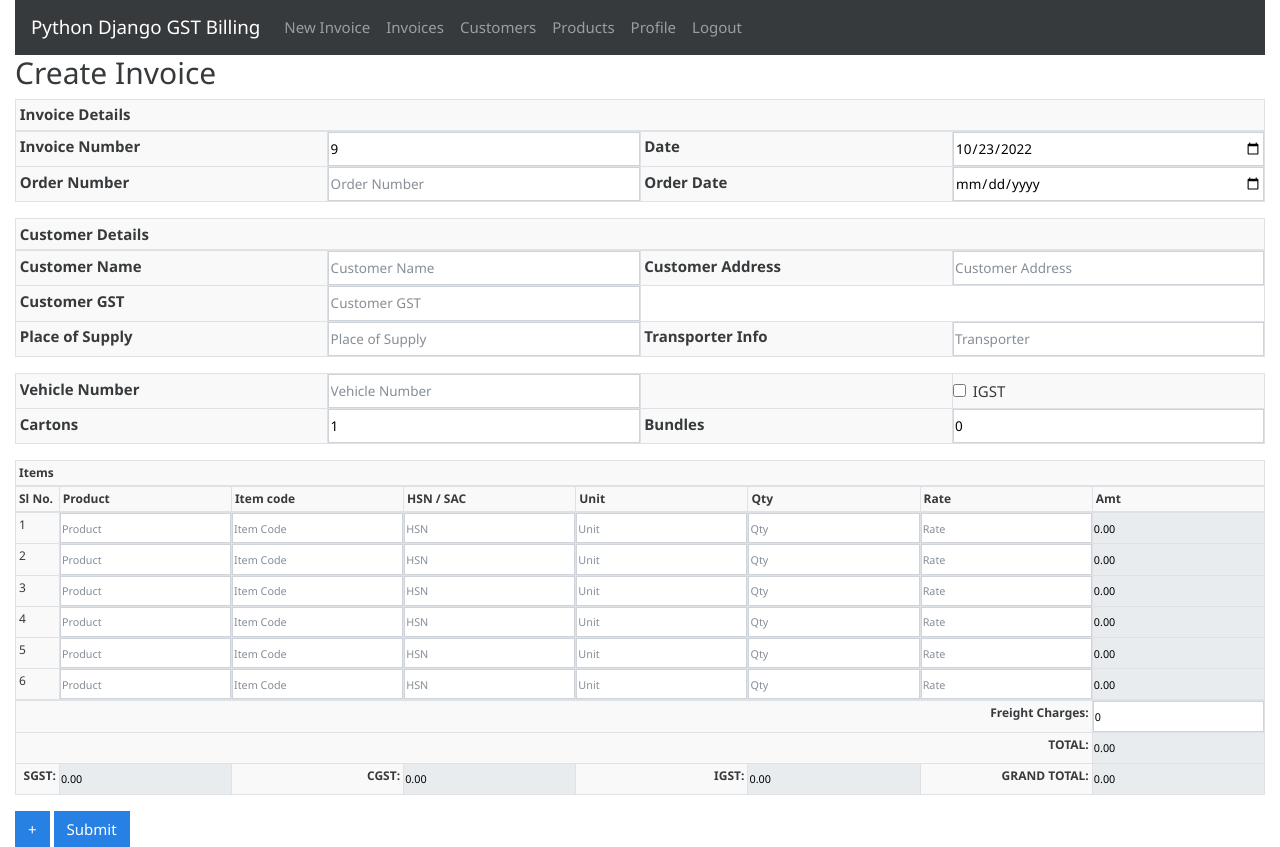
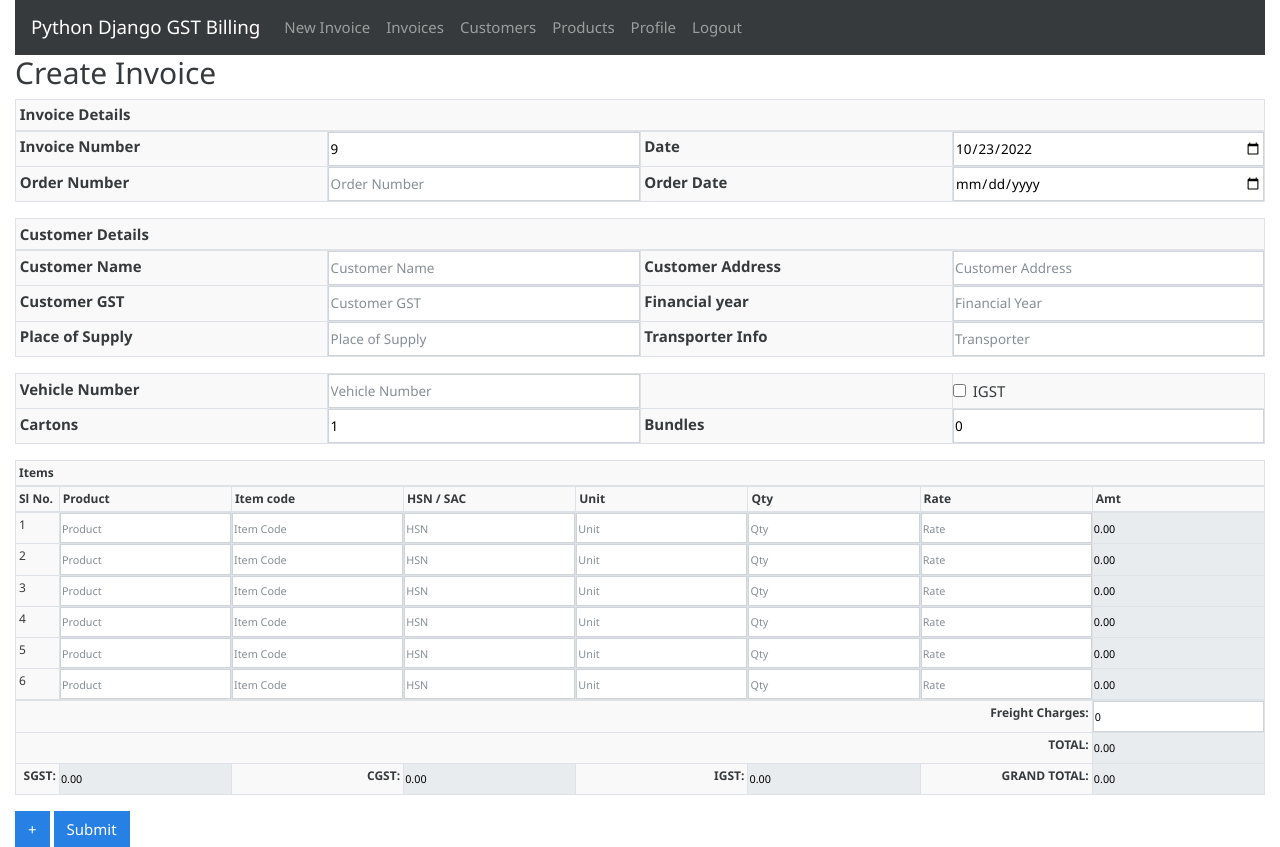
Before and after one commit to rushabhgandhi13/tarun-bill-2.0, a Django app: page /invoices/new in a window 1280 px wide. Run offline with Django 3.2, Linux system fonts and the light colour scheme; a user stored in the database is signed in; data comes from the database, SQL or seed files in the repository; both versions use the stored data as it was after the commit; some libraries are stand-ins or nearby versions.

Commit message:
add financial year

```diff
--- a/gstbillingapp/templates/gstbillingapp/invoice_create.html
+++ b/gstbillingapp/templates/gstbillingapp/invoice_create.html
@@ -52,7 +52,17 @@
 
 				<th scope="row">Customer GST</th>
 				<td class="form-input-td"><input autocomplete="off" name="customer-gst" type="text" class="form-control" id="customer-gst-input" placeholder="Customer GST" maxlength="15" pattern="([A-Za-z0-9]{15})|(^$)"></td>
+				<th scope="row">Financial year</th>
+				<td class="form-input-td">
+					<input list="f_year" name="financial-year" class="form-control" id="financial-year" placeholder="Financial Year" required>
+					<datalist id="f_year">
+						{% for y in financial_year %}
+    						<option value="{{ y }}">{{ y }}</option>
+						{% endfor %}
+					</datalist>
+				</td>
 			</tr>
+
 			<tr>
 				<th scope="row">Place of Supply</th>
 				<td class="form-input-td">
--- a/gstbillingapp/utils.py
+++ b/gstbillingapp/utils.py
@@ -54,6 +54,7 @@ def invoice_data_processor(invoice_post_data):
     processed_invoice_data['customer_name'] = invoice_post_data['customer-name']
     processed_invoice_data['customer_address'] = invoice_post_data['customer-address']
     processed_invoice_data['customer_gst'] = invoice_post_data['customer-gst']
+    processed_invoice_data['financial_year'] = invoice_post_data['financial-year']
     processed_invoice_data['place_of_supply'] = invoice_post_data['place-of-supply']
     processed_invoice_data['transporter'] = invoice_post_data['transporter']
 
--- a/gstbillingapp/views.py
+++ b/gstbillingapp/views.py
@@ -14,7 +14,7 @@ from django.contrib.auth.decorators import login_required
 from django.contrib.auth import login
 from django.contrib.auth.forms import AuthenticationForm, UserCreationForm
 
-from .models import Customer, Place_of_supply, Transporter_info, Vehicle
+from .models import Customer, Financial_year, Place_of_supply, Transporter_info, Vehicle
 from .models import Invoice
 from .models import Product
 from .models import UserProfile
@@ -121,6 +121,7 @@ def invoice_create(request):
     context['place_of_supply']= Place_of_supply.objects.all()
     context['transporter']= Transporter_info.objects.all()
     context['vehicles']= Vehicle.objects.all()
+    context['financial_year']= Financial_year.objects.all()
 
     if request.method == 'POST':
         print("POST received - Invoice Data")
```
Also changed, not shown: gstbillingapp/templates/gstbillingapp/tax_invoice_template.html (+3 -17 lines), gstbillingdb.sqlite3.
